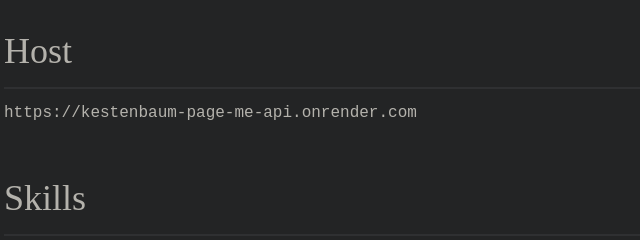
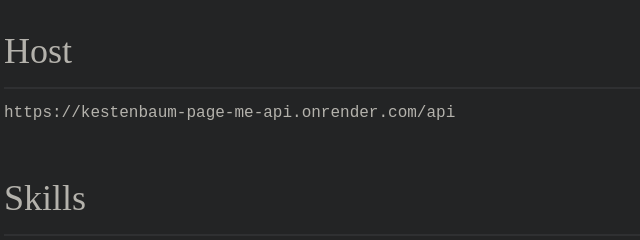
Before and after one commit to AlienNT/kestenbaum-page-me-api, a website: page views/index.html in a window 1280 px wide. Shown: the top 240 px of the page, 161-801 px from the left. Drawn offline with Linux system fonts and the light colour scheme.

Commit message:
update(api/view): change host

```diff
--- a/views/index.html
+++ b/views/index.html
@@ -32,7 +32,7 @@
             <div class="container">
                 <div class="section-title">Host</div>
                 <div class="host">
-                    <div class="host-value">https://kestenbaum-page-me-api.onrender.com</div>
+                    <div class="host-value">https://kestenbaum-page-me-api.onrender.com/api</div>
                 </div>
             </div>
         </div>
```
